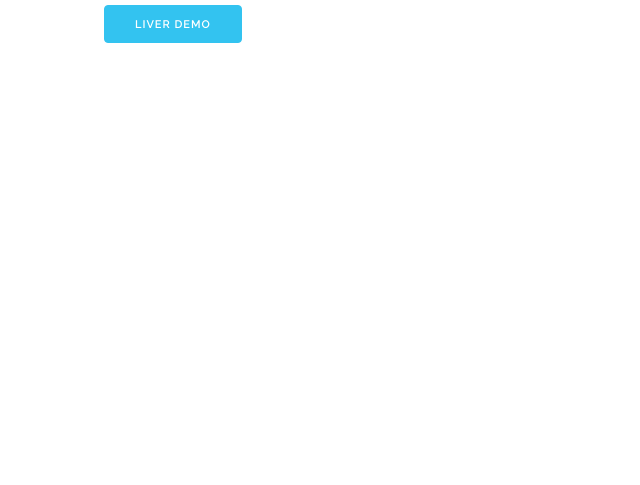
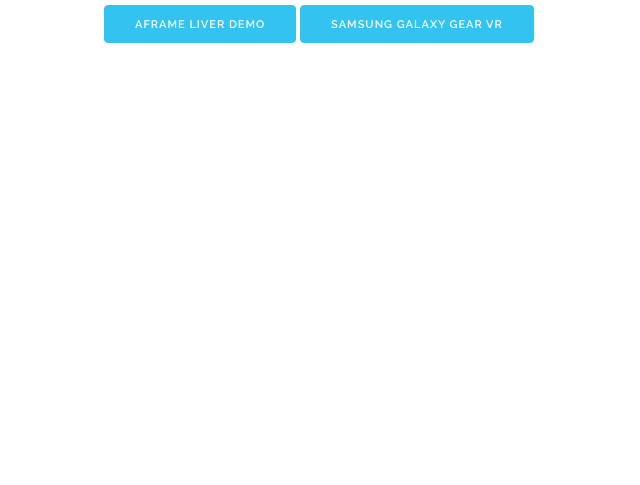
Before and after one commit to ghobot/vr-liver, a website: page index.html in a window 1280 px wide. Shown: the part 315-800 px from the top of the page, without its empty margins (56-696 px from the left). Drawn offline with Linux system fonts and the light colour scheme.

Commit message:
add link to gear vr carmel experimental browser

```diff
--- a/index.html
+++ b/index.html
@@ -37,8 +37,8 @@
         <div class="row">
             <div class="one-half column" style="margin-top: 25%">
                 <h1>Aframe Demo page</h1>
-                <a class="button button-primary" href="liver-demo/index.html">Liver Demo</a>
-<!--                <a class="button button-primary" href="anatomy-demo/video.html">Anatomy Demo</a>-->
+                <a class="button button-primary" href="liver-demo/index.html">Aframe Liver Demo</a>
+                <a class="button button-primary" href="ovrweb:https://ghobot.github.io/vr-liver/liver-demo/index.html">Samsung Galaxy Gear VR</a>
             </div>
         </div>
     </div>
```
